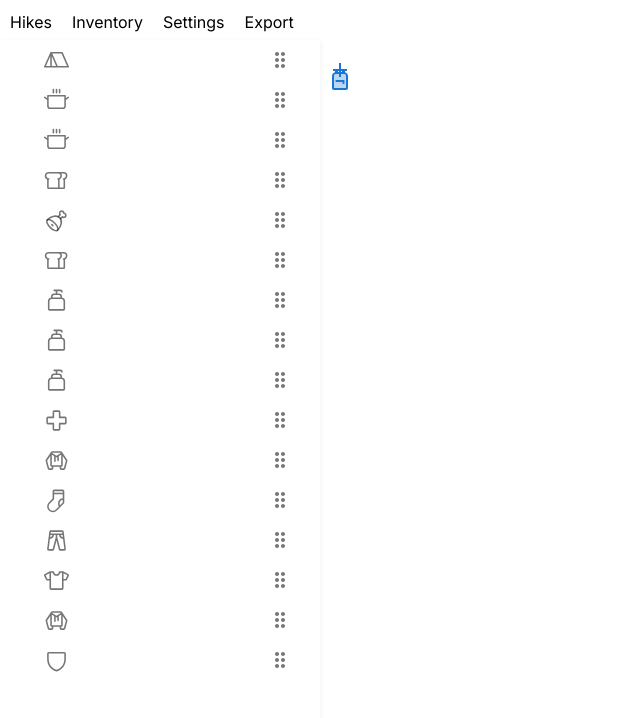
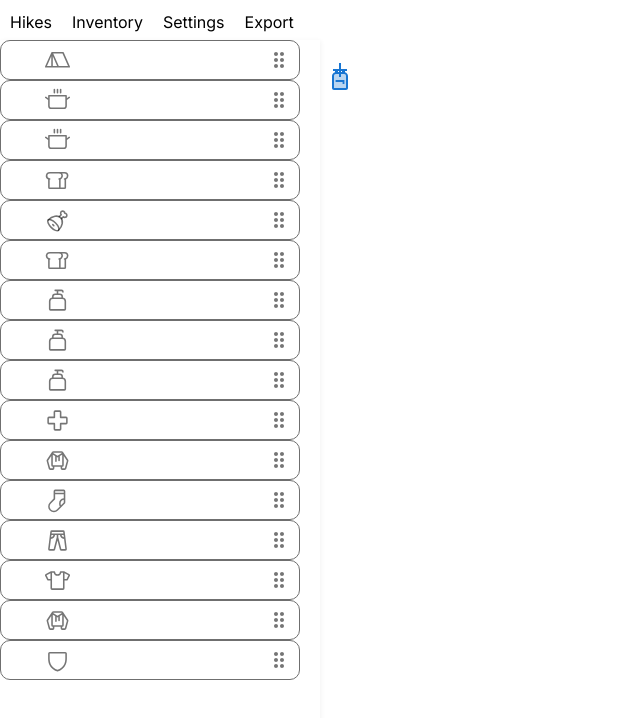
Before and after one commit to bensonfan0/backcountry-frontend, a Next.js app: page /inventory in a window 1280 px wide. Shown: the top 718 px of the page, without its empty margins (0-640 px from the left). Built offline with nearby package versions, Linux system fonts and the light colour scheme.

Commit message:
Components are movable within their own containers

```diff
--- a/package.json
+++ b/package.json
@@ -10,6 +10,7 @@
   },
   "dependencies": {
     "@dnd-kit/core": "^6.3.1",
+    "@dnd-kit/sortable": "^10.0.0",
     "@emotion/react": "^11.11.1",
     "@emotion/styled": "^11.11.0",
     "@mui/icons-material": "^5.15.0",
--- a/src/app/inventory/page.tsx
+++ b/src/app/inventory/page.tsx
@@ -1,7 +1,11 @@
 "use client";
 
 import ContainerWindow from '@/components/container/containerWindow';
-import ToolWindow from '@/components/tool/toolWindow';
+import DraggableTool from '@/components/tool/draggableTool';
+import ToolWindow, { Data } from '@/components/tool/toolWindow';
+import { DndContext, DragEndEvent, DragOverEvent, DragOverlay, DragStartEvent } from '@dnd-kit/core';
+import { arrayMove } from '@dnd-kit/sortable';
+import { createContext, useState } from 'react';
 import styled from 'styled-components';
 
 const ToolContainer = styled.div`
@@ -20,17 +24,105 @@ const Page = styled.div`
     height: calc(100vh - 40px);
 `
 
+
+interface DroppedDataContextType {
+    data: Data | undefined;
+    droppableId: string;
+    droppedCount: number; // this can't be the right way to track when something is dropped
+}
+
+export const DroppedDataContext = createContext<DroppedDataContextType | undefined>(undefined);
+
 function Inventory() {
+
+    const [activeId, setActiveId] = useState<string>('')
+    const [droppableId, setDroppableId] = useState<string>('')
+    const [droppedCount, setDroppedCount] = useState<number>(0)
+    const [data, setData] = useState<Data | undefined>(undefined)
+
+    function createData(eventData: any) {
+        const data: Data = {
+            name: eventData.name,
+            weight: eventData.weight,
+            category: eventData.category,
+            id: eventData.id,
+        };
+        return data;
+    }
+
+    function handleDragStart(event: DragStartEvent) {
+        // TODO: This should be a constructor, and data should at this point be a class of its own
+        const data: Data | undefined = createData(event.active.data.current);
+        if (data === undefined) return
+        setData(data);
+        setActiveId(String(event.active.id))
+    }
+
+    function handleDragEnd(event: DragEndEvent) {
+        setActiveId('')
+        setDroppableId(String(event.over?.id))
+        setDroppedCount(droppedCount + 1)
+
+        swapActiveToOver(event)
+    }
+
+    function handleDragOver(event: DragOverEvent) {
+        console.log(event)
+        swapActiveToOver(event)
+    }
+
+    function swapActiveToOver(event: { active: any; over: any; }) {
+        // CAVEAT you only get the id's in sortable.items, NOT the element itself
+
+
+        // TODO: I have to have a data object in context that is always up to date with the most recent state of all data objects
+        // Then I can simply slice the active element inside the over container
+
+
+        const { active, over } = event;
+        if (active && over && active.data.current && active.id !== over.id) {
+            const setItems: React.Dispatch<React.SetStateAction<Data[]>> = active.data.current.setTools
+            setItems((items) => {
+                const oldIndex = items.findIndex((item) => item.id === active.id);
+                const newIndex = items.findIndex((item) => item.id === over.id);
+                if (oldIndex === -1 || newIndex == -1) {
+                    // different containers
+                    const data = createData(event.active.data.current)
+                    const newArr = [
+                        ...items.slice(0, oldIndex),
+                        createData(active),
+                        ...items.slice(0, oldIndex),
+                    ]
+                    return items
+                }
+                return arrayMove(items, oldIndex, newIndex);
+            });
+        }
+    }
+
     return (
         <Page>
+            <DroppedDataContext.Provider value={{ data, droppableId, droppedCount }}>
+                <DndContext
+                    onDragStart={handleDragStart}
+                    onDragEnd={handleDragEnd}
+                    onDragOver={handleDragOver}
+                >
                     <ToolContainer>
                         <ToolWindow />
                     </ToolContainer>
                     <PackContainer>
                         <ContainerWindow />
                     </PackContainer>
+
+                    <DragOverlay>
+                        {activeId !== '' && data && <DraggableTool _data={data} hoveredRow={''} setHoveredRow={(id: string) => { }} deleteClick={(id: string) => { }} />}
+                    </DragOverlay>
+                </DndContext>
+            </DroppedDataContext.Provider>
         </Page>
     )
 }
 
-export default Inventory
+
+export default Inventory;
--- a/src/app/layout.tsx
+++ b/src/app/layout.tsx
@@ -1,13 +1,9 @@
 "use client";
 
-import { useState, createContext } from 'react';
 import { Inter } from 'next/font/google'
 import './globals.css'
 import styled from 'styled-components';
-import { DndContext, DragEndEvent, DragOverlay, DragStartEvent } from '@dnd-kit/core';
-import { Data } from '@/components/tool/toolWindow';
 import Header from '@/components/header/header';
-import DraggableTool from '@/components/tool/draggableTool';
 
 const inter = Inter({ subsets: ['latin'] })
 
@@ -33,34 +29,11 @@ const Item = styled.div`
   background-color: #ffffff;
 `
 
-interface DroppedDataContextType {
-  data: Data | undefined;
-  droppableId: string;
-  droppedCount: number; // this can't be the right way to track when something is dropped
-}
-
-export const DroppedDataContext = createContext<DroppedDataContextType | undefined>(undefined);
-
 export default function RootLayout({
   children,
 }: {
   children: React.ReactNode
 }) {
-  const [activeId, setActiveId] = useState<string>('')
-  const [droppableId, setDroppableId] = useState<string>('')
-  const [droppedCount, setDroppedCount] = useState<number>(0)
-  const [data, setData] = useState<Data | undefined>(undefined)
-
-  function handleDragStart(event: DragStartEvent) {
-    setData(event.active.data.current as Data);
-    setActiveId(String(event.active.id))
-  }
-
-  function handleDragEnd(event: DragEndEvent) {
-    setActiveId('')
-    setDroppableId(String(event.over?.id))
-    setDroppedCount(droppedCount + 1)
-  }
 
   return (
     <html lang="en" style={{ height: '100%' }} suppressHydrationWarning>
@@ -68,17 +41,7 @@ export default function RootLayout({
         <PageWithHeader>
           <Header />
           <Page>
-            <DroppedDataContext.Provider value={{ data, droppableId, droppedCount }}>
-              <DndContext
-                onDragStart={handleDragStart}
-                onDragEnd={handleDragEnd}
-              >
-                <Content>{children}</Content>
-                <DragOverlay>
-                  {activeId !== '' && data && <DraggableTool _data={data} hoveredRow={''} setHoveredRow={(id: string) => {}} deleteClick={(id: string) => {}}/>}
-                </DragOverlay>
-              </DndContext>
-            </DroppedDataContext.Provider>
+            <Content>{children}</Content>
           </Page>
         </PageWithHeader>
       </body>
--- a/src/components/container/droppableContainer.tsx
+++ b/src/components/container/droppableContainer.tsx
@@ -3,7 +3,7 @@ import { useDroppable } from '@dnd-kit/core';
 import styled from 'styled-components';
 import DraggableTool from '../tool/draggableTool';
 import { Data } from '../tool/toolWindow';
-import { DroppedDataContext } from '@/app/layout';
+import { DroppedDataContext } from '@/app/inventory/page';
 import IconButton from '@mui/material/IconButton';
 import ClearIcon from '@mui/icons-material/Clear';
 
--- a/src/components/tool/draggableTool.tsx
+++ b/src/components/tool/draggableTool.tsx
@@ -7,23 +7,9 @@ import DragIndicatorIcon from '@mui/icons-material/DragIndicator';
 import { useDraggable } from '@dnd-kit/core';
 import { Menu, MenuItem } from '@mui/material';
 
-import FlatwareIcon from '@mui/icons-material/Flatware';
-import CheckroomIcon from '@mui/icons-material/Checkroom';
-import SoapIcon from '@mui/icons-material/Soap';
-import HandymanIcon from '@mui/icons-material/Handyman';
-import {
-    IconShirt,
-    IconBaguette,
-    IconMeat,
-    IconSock,
-    IconTent,
-} from '@tabler/icons-react';
-import {
-    Boot,
-    Pants,
-    Sock,
-} from '@phosphor-icons/react';
 import { Category, categoryToIconMappings } from '@/data/constants';
+import { useSortable } from '@dnd-kit/sortable';
+import { CSS } from '@dnd-kit/utilities';
 
 
 const ToolName = styled.div`
@@ -159,7 +145,8 @@ const DraggableTool = ({ _data, hoveredRow, setHoveredRow, deleteClick, setTools
             key={data.id}
             onMouseEnter={() => handleMouseEnter(data.id)}
             onMouseLeave={handleMouseLeave}
-            id={`${data.name} ${data.id}`}
+            id={data.id}
+            setTools={setTools}
         >
             <IconButton
                 sx={{ visibility: hoveredRow === data.id ? '' : 'hidden' }}
@@ -229,12 +216,18 @@ interface DraggableItemProps {
     id: string;
     onMouseEnter?: React.MouseEventHandler<HTMLTableRowElement>;
     onMouseLeave?: React.MouseEventHandler<HTMLTableRowElement>;
+    setTools?: React.Dispatch<React.SetStateAction<Data[]>>;
 }
 
-const DraggableItem: React.FC<DraggableItemProps> = ({ data, children, id, onMouseEnter, onMouseLeave }) => {
-    const { attributes, listeners, setNodeRef, transform, isDragging } = useDraggable({
+const DraggableItem: React.FC<DraggableItemProps> = ({ data, children, id, onMouseEnter, onMouseLeave, setTools }) => {
+    const dataFordndContext = {
+        ...data,
+        setTools: setTools,
+    }
+
+    const { attributes, listeners, setNodeRef, transform, isDragging, setActivatorNodeRef } = useSortable({
         id,
-        data: data
+        data: dataFordndContext,
     });
 
     const style: React.CSSProperties = {
@@ -246,6 +239,8 @@ const DraggableItem: React.FC<DraggableItemProps> = ({ data, children, id, onMou
         width: '100%',
         // maxWidth: '100%',
         backgroundColor: '#fff',
+        border: '0.5px solid #6f6f6f',
+        borderRadius: '10px',
     };
 
     return (
@@ -254,10 +249,10 @@ const DraggableItem: React.FC<DraggableItemProps> = ({ data, children, id, onMou
             ref={setNodeRef}
             onMouseEnter={onMouseEnter}
             onMouseLeave={onMouseLeave}
-            >
+        >
             {children}
             <IconButton
-                // ref={setNodeRef}
+                ref={setActivatorNodeRef}
                 {...attributes}
                 {...listeners}
                 onMouseEnter={(e) => e.currentTarget.style.backgroundColor = '#f2f2f2'}
--- a/src/components/tool/toolWindow.tsx
+++ b/src/components/tool/toolWindow.tsx
@@ -4,7 +4,8 @@ import IconButton from '@mui/material/IconButton';
 import AddIcon from '@mui/icons-material/Add';
 import DraggableTool from './draggableTool';
 import { TEST_DATA } from '@/data/testData';
-import { Category } from '@/data/constants';
+import { Category, TOOL_WINDOW_ID } from '@/data/constants';
+import { SortableContext } from '@dnd-kit/sortable';
 
 
 const Container = styled.div`
@@ -85,9 +86,11 @@ const ToolWindow: React.FC = () => {
                     {/* planning to be a search bar */}
                 </ToolContainerHeader>
                 <ToolContainerBody>
-                    {data.map((row) => (
-                        <DraggableTool key={row.id} _data={row} hoveredRow={hoveredRow} setHoveredRow={setHoveredRow} deleteClick={deleteClick} />
-                    ))}
+                    <SortableContext id={TOOL_WINDOW_ID} items={data}>
+                        {data.map((row) => (
+                            <DraggableTool key={row.id} _data={row} hoveredRow={hoveredRow} setHoveredRow={setHoveredRow} deleteClick={deleteClick} setTools={setData} />
+                        ))}
+                    </SortableContext>
                 </ToolContainerBody>
             </ToolScrollTable>
             <ButtonContainer>
--- a/src/data/constants.tsx
+++ b/src/data/constants.tsx
@@ -71,3 +71,5 @@ export const categoryToIconMappings = {
     [Category.TOILETPAPER]: { icon: <ToiletPaper size={25} />, label: Category.TOILETPAPER },
     [Category.FIRSTAID]: { icon: <FirstAid size={25} />, label: Category.FIRSTAID },
 };
+
+export const TOOL_WINDOW_ID = 'toolId'
```
Also changed, not shown: 2 other files (tests, documents, lock files or other folders). Lines whose indentation alone changed are shown as unchanged.
